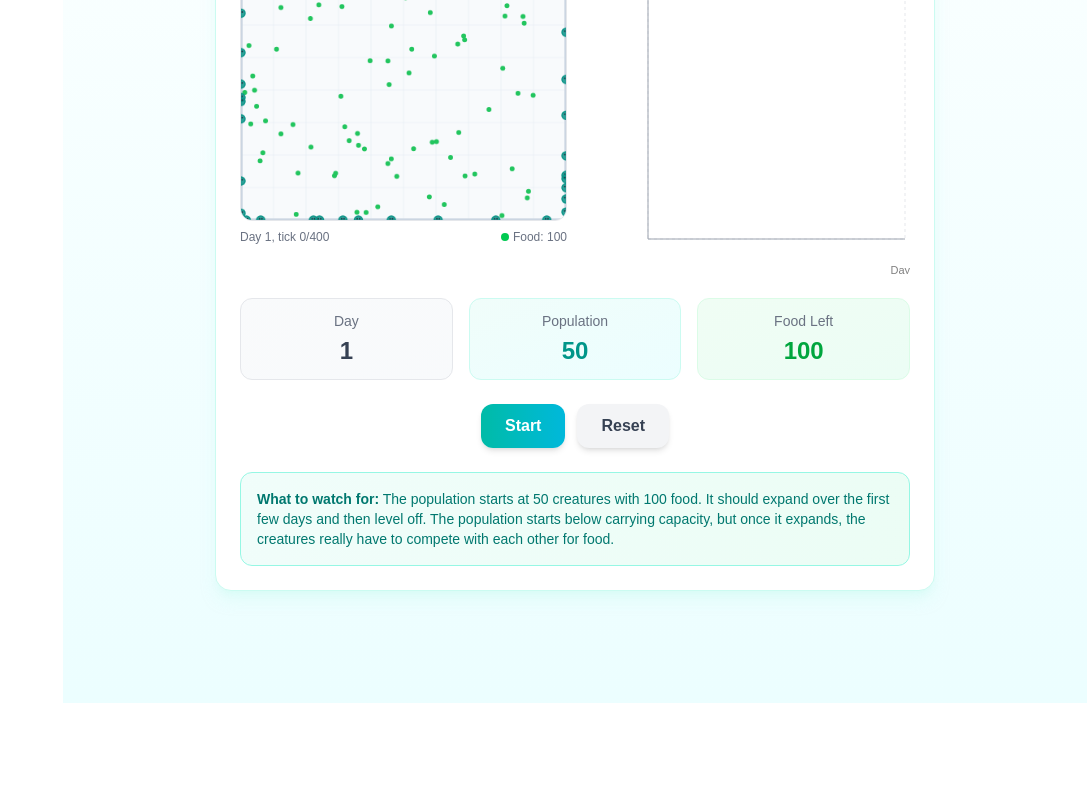
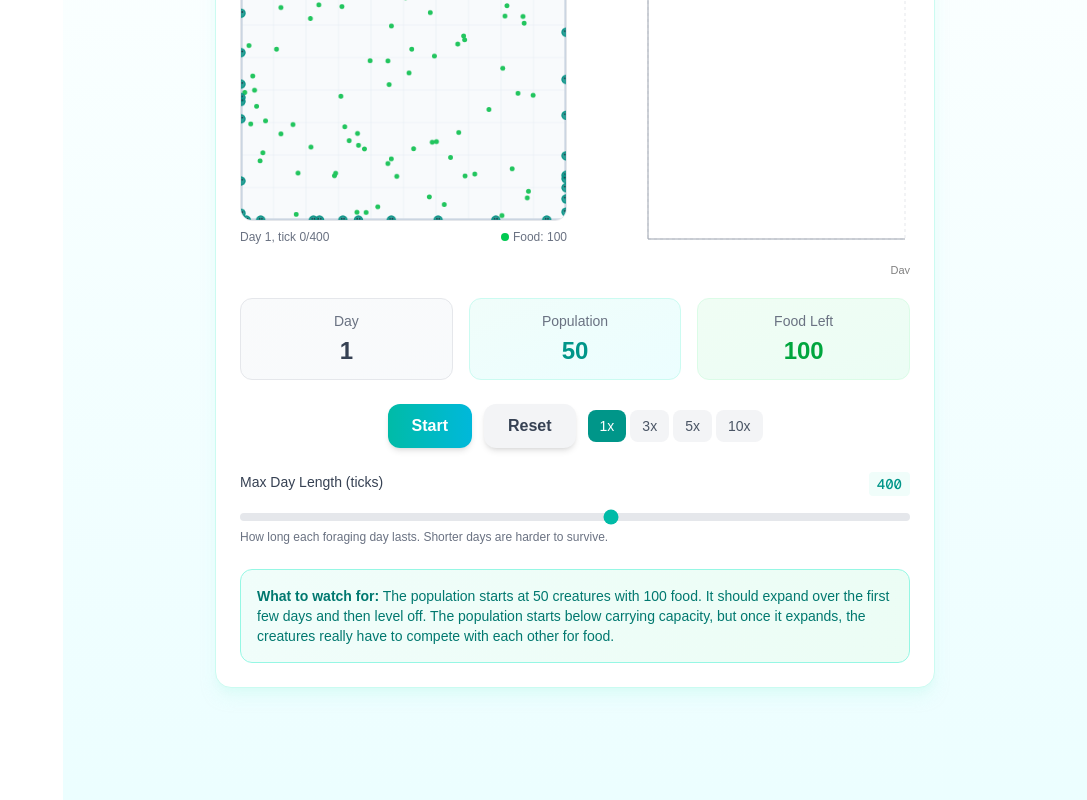
Before and after one commit to akashpatel1198/evolutionary-biology, a Next.js app: page /5 in a window 1280 px wide. Shown: the part 1490-2290 px from the top of the page, without its empty margins (193-1280 px from the left). Before the commit the page ends 2193 px from the top, so only its background shows below. Built offline with nearby package versions, Linux system fonts and the light colour scheme.

Commit message:
added speed modulation to first sim

```diff
--- a/app/(pages)/5/page.tsx
+++ b/app/(pages)/5/page.tsx
@@ -66,6 +66,7 @@ interface SimConfig {
   initialSize: number;
   initialSense: number;
   enablePredation: boolean;
+  maxDayLength?: number; // cap on ticks per day (default: unlimited)
 }
 
 // ============================================================================
@@ -273,13 +274,17 @@ function useForagingSimulation(config: SimConfig) {
   const [isRunning, setIsRunning] = useState(false);
   const [renderTrigger, setRenderTrigger] = useState(0);
   const [currentCreatures, setCurrentCreatures] = useState<Creature[]>([]);
+  const [speedMultiplier, setSpeedMultiplier] = useState(1);
 
   const configRef = useRef(config);
   configRef.current = config;
+  const speedRef = useRef(1);
+  speedRef.current = speedMultiplier;
 
   // Compute day length: enough ticks for the most efficient creature to exhaust energy
   function computeDayLength(creatures: Creature[]): number {
     if (creatures.length === 0) return 400;
+    const cfg = configRef.current;
     let maxTicks = 0;
     for (const c of creatures) {
       const cost = energyCost(c);
@@ -287,7 +292,8 @@ function useForagingSimulation(config: SimConfig) {
         maxTicks = Math.max(maxTicks, Math.ceil(STARTING_ENERGY / cost));
       }
     }
-    return Math.max(100, maxTicks);
+    const dl = Math.max(100, maxTicks);
+    return cfg.maxDayLength ? Math.min(dl, cfg.maxDayLength) : dl;
   }
 
   const initialize = useCallback(() => {
@@ -346,6 +352,9 @@ function useForagingSimulation(config: SimConfig) {
       const creatures = creaturesRef.current;
       const foods = foodsRef.current;
       const fs = cfg.fieldSize;
+      const ticksThisFrame = speedRef.current;
+
+      for (let frame = 0; frame < ticksThisFrame; frame++) {
 
       // --- TICK LOGIC ---
       for (const c of creatures) {
@@ -603,8 +612,11 @@ function useForagingSimulation(config: SimConfig) {
 
         if (nextGen.length === 0) {
           setIsRunning(false);
+          break;
         }
       }
+
+      } // end speed multiplier loop
 
       setTickInDay(tickInDayRef.current);
       setCurrentCreatures([...creaturesRef.current]);
@@ -626,6 +638,8 @@ function useForagingSimulation(config: SimConfig) {
     setIsRunning,
     reset,
     renderTrigger,
+    speedMultiplier,
+    setSpeedMultiplier,
   };
 }
 
@@ -877,6 +891,8 @@ function EnvironmentRulesSection() {
 // ============================================================================
 
 function BaselineSimSection() {
+  const [maxDayLen, setMaxDayLen] = useState(400);
+
   const config: SimConfig = useMemo(
     () => ({
       fieldSize: FIELD_SIZE,
@@ -889,8 +905,9 @@ function BaselineSimSection() {
       initialSize: 1.0,
       initialSense: 1.0,
       enablePredation: false,
+      maxDayLength: maxDayLen,
     }),
-    []
+    [maxDayLen]
   );
 
   const {
@@ -905,6 +922,8 @@ function BaselineSimSection() {
     setIsRunning,
     reset,
     renderTrigger,
+    speedMultiplier,
+    setSpeedMultiplier,
   } = useForagingSimulation(config);
 
   const canvasRef = useRef<HTMLCanvasElement>(null);
@@ -1042,6 +1061,43 @@ function BaselineSimSection() {
             >
               Reset
             </button>
+            <div className="flex items-center gap-1">
+              {[1, 3, 5, 10].map((s) => (
+                <button
+                  key={s}
+                  onClick={() => setSpeedMultiplier(s)}
+                  className={`px-3 py-1.5 rounded-lg text-sm font-medium transition-colors ${
+                    speedMultiplier === s
+                      ? "bg-teal-600 text-white"
+                      : "bg-gray-100 text-gray-600 hover:bg-gray-200"
+                  }`}
+                >
+                  {s}x
+                </button>
+              ))}
+            </div>
+          </div>
+
+          {/* Day length slider */}
+          <div className="space-y-2">
+            <label className="flex justify-between text-sm font-medium text-gray-700">
+              <span>Max Day Length (ticks)</span>
+              <span className="font-mono text-teal-600 bg-teal-50 px-2 py-0.5 rounded">
+                {maxDayLen}
+              </span>
+            </label>
+            <input
+              type="range"
+              min="150"
+              max="600"
+              step="50"
+              value={maxDayLen}
+              onChange={(e) => setMaxDayLen(parseInt(e.target.value))}
+              className="w-full accent-teal-500 h-2 rounded-lg appearance-none cursor-pointer bg-gray-200"
+            />
+            <p className="text-xs text-gray-500">
+              How long each foraging day lasts. Shorter days are harder to survive.
+            </p>
           </div>
 
           {/* Observation */}
```
